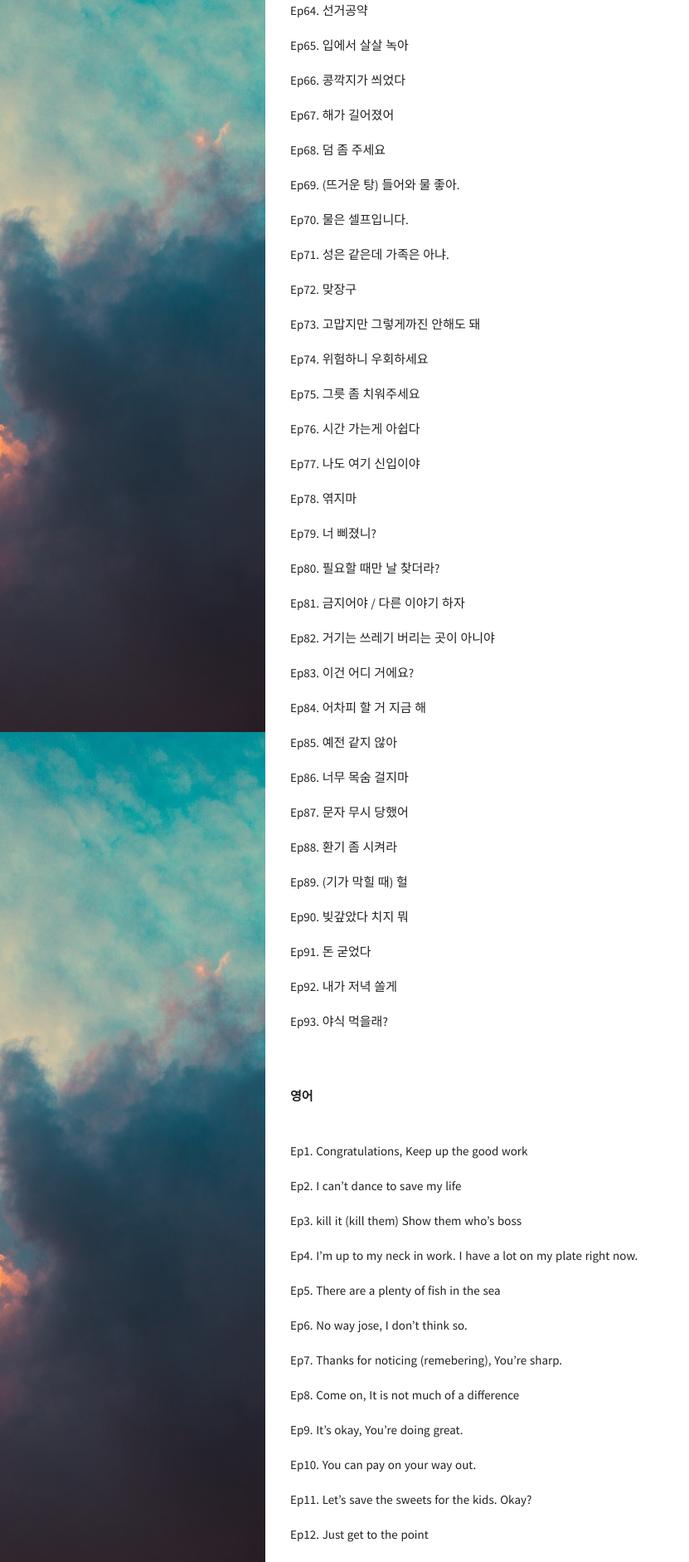
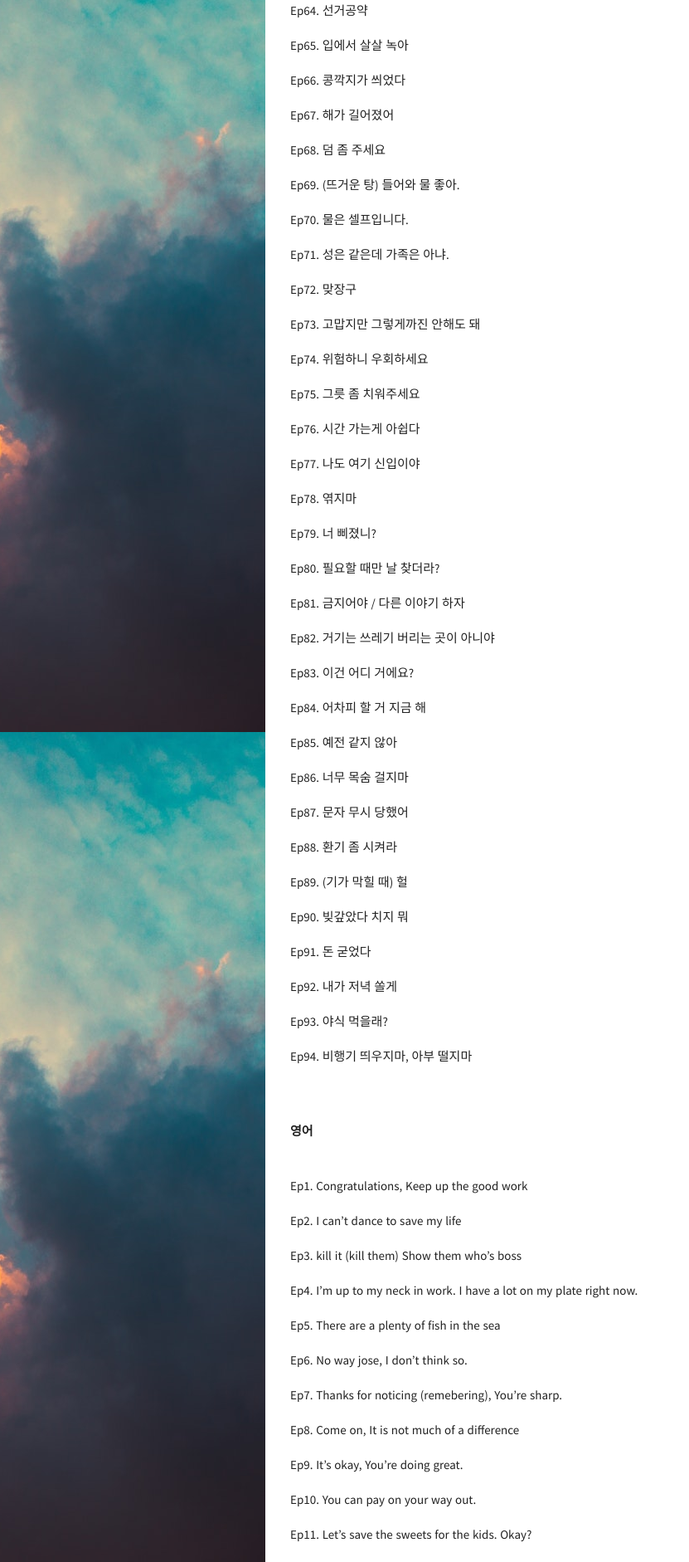
Before and after one commit to minoblog/minoblog.github.io, a Jekyll site: the page built from _posts/2018-10-18-Podcast-English-Total.md, in a window 1280 px wide. Shown: the part 3118-5000 px from the top of the page at 83% size, without its empty margins (0-831 px from the left). Built offline with Jekyll 4.4.1, drawn with Linux system fonts in a browser that asks for light colours; part of the change alters nothing that is shown.

Commit message:
Update 2018-10-18-Podcast-English-Total.md

```diff
--- a/_posts/2018-10-18-Podcast-English-Total.md
+++ b/_posts/2018-10-18-Podcast-English-Total.md
@@ -200,6 +200,8 @@ Ep92. 내가 저녁 쏠게
 
 Ep93. 야식 먹을래?
 
+Ep94. 비행기 띄우지마, 아부 떨지마
+
 <br>
 <br>
 <b>영어</b>
@@ -376,7 +378,7 @@ Ep83. Who makes this?
 
 Ep84. Might as well, Just get it done now.
 
-Ep85. That place isn't as good as used to be.
+Ep85. That pOhlace isn't as good as used to be.
 
 Ep86. Don't push yourself too hard, Take it easy.
 
@@ -393,3 +395,5 @@ Ep91. It's great you can save your money.
 Ep92. Let's go out for dinner, it's on me.
 
 Ep93. Want to get something to eat?
+
+Ep94. Oh ~ stop, Now you're being too nice.
```
